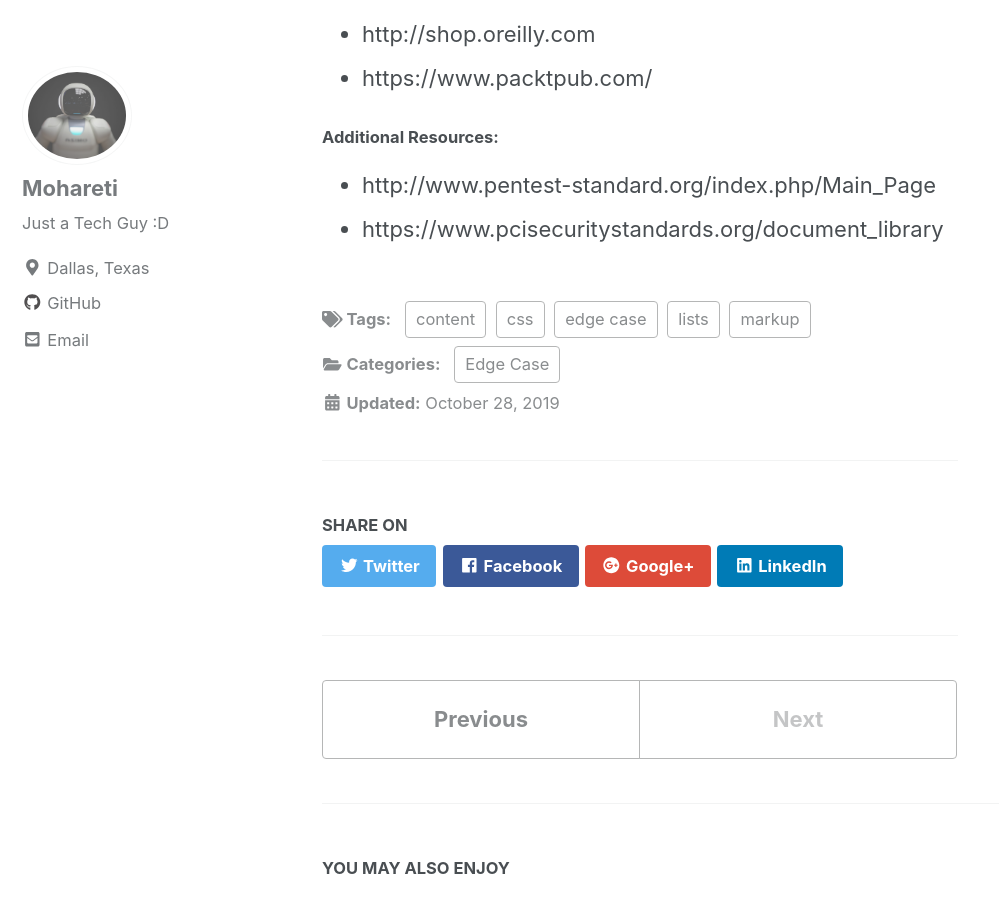
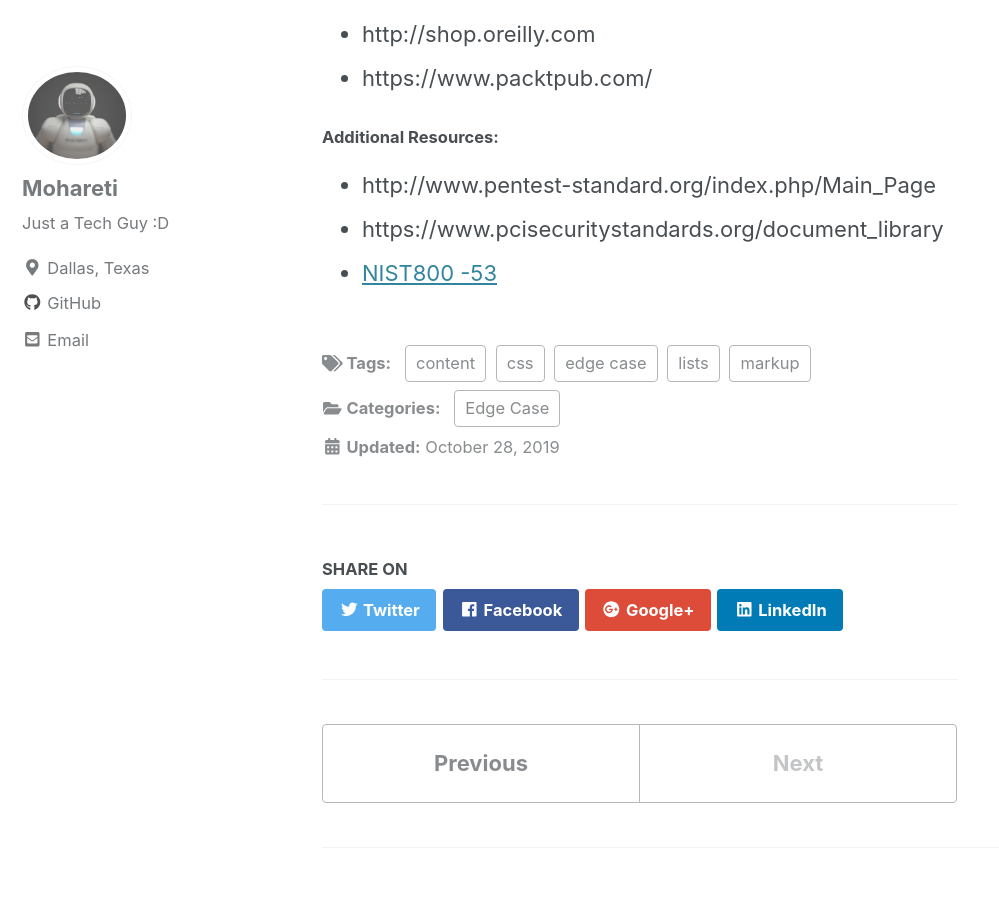
Before and after one commit to mohareti/cyberlab, a Jekyll site: the page built from _posts/2019-10-28-Resources to learn and get into Cyber Security.md, in a window 1280 px wide and 900 px high, scrolled down 3189 px. Shown: the whole window, without its empty margins (0-999 px from the left). Built offline with Jekyll 4.4.1, drawn with Linux system fonts in a browser that asks for light colours; cached includes are drawn as plain includes; nearby versions of some CDN libraries.

Commit message:
Update 2019-10-28-Resources to learn and get into Cyber Security.md

```diff
--- a/_posts/2019-10-28-Resources to learn and get into Cyber Security.md
+++ b/_posts/2019-10-28-Resources to learn and get into Cyber Security.md
@@ -75,3 +75,4 @@ values:
 ##### Additional Resources:
 -	http://www.pentest-standard.org/index.php/Main_Page
 -	https://www.pcisecuritystandards.org/document_library
+- [NIST800 -53](https://nvd.nist.gov/800-53)
```
